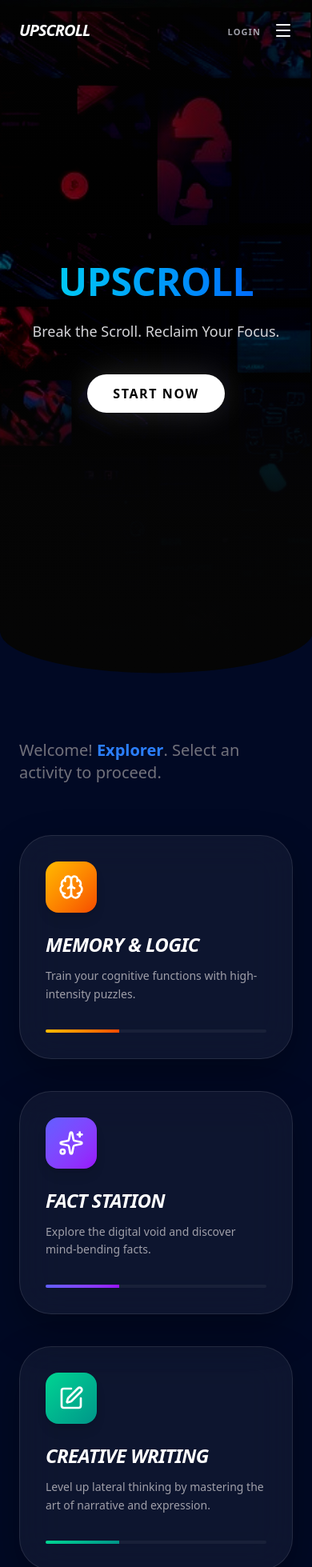
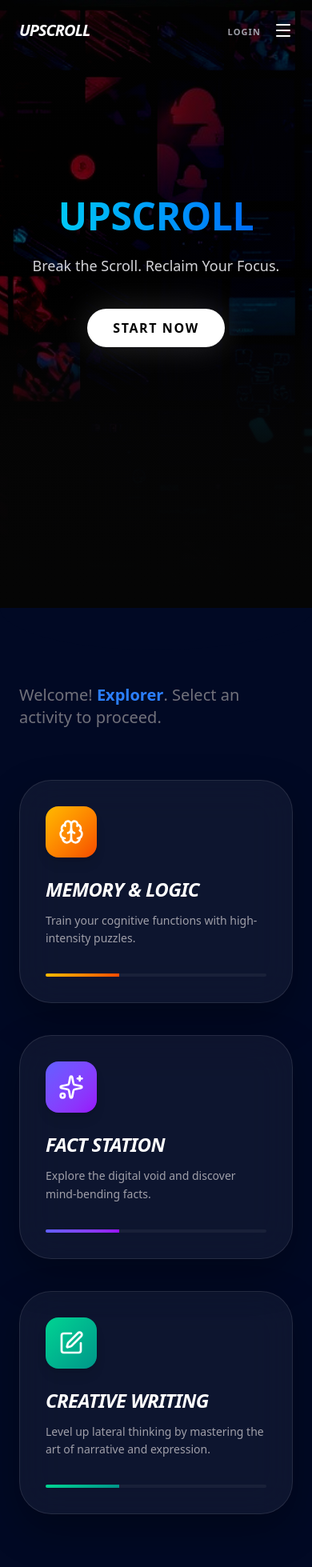
Before and after one commit to Shweta-Singh11/UpScroll, a React (Vite) app: page / in a window 390 px wide. Shown: the top 1959 px of the page at 80% size. Built offline with nearby package versions, Linux system fonts and the light colour scheme.

Commit message:
Update Home component layout and styling for improved visual consistency and responsiveness

```diff
--- a/src/pages/Home.jsx
+++ b/src/pages/Home.jsx
@@ -109,7 +109,7 @@ const Home = () => {
   return (
     <div className="min-h-screen bg-[#010924]">
       {/* HERO SECTION */}
-      <section className="relative h-screen flex items-center justify-center overflow-hidden bg-[#050505] ">
+      <section className="relative min-h-[90vh] flex items-center justify-center overflow-hidden bg-[#050505] pb-20 md:pb-32 ">
         <div className="absolute bottom-0 left-0 w-full h-[50vh] bg-linear-to-t from-[#050505] via-[#050505]/80 to-transparent z-20 pointer-events-none"></div>
         {/* Subtle Parallax Background */}
         <div
@@ -157,7 +157,7 @@ const Home = () => {
         </div>
       </section>
       {/* svg */}
-      <div className="absolute bottom-0 left-0 w-full overflow-hidden leading-0 z-20 translate-y-[1px]">
+      <div className="relative w-full overflow-hidden leading-0 z-20 -mt-1">
         <svg
           data-name="Layer 1"
           xmlns="http://www.w3.org/2000/svg"
@@ -173,11 +173,13 @@ const Home = () => {
       </div>
 
       {/* activities */}
-      <div className="max-w-7xl mx-auto px-6 py-20 relative z-40 bg-[#010924]">
+      <div className="bg-[#010924] relative z-40 -mt-px">
+        <div className="max-w-7xl mx-auto px-6 py-10 md:py-20">
           <header className="mb-16 space-y-4">
             <p className="text-zinc-500  text-xl font-medium max-w-xl">
-            Welcome! <span className="text-blue-500 font-bold">{username}</span>
-            . Select an activity to proceed.
+              Welcome!{" "}
+              <span className="text-blue-500 font-bold">{username}</span>.
+              Select an activity to proceed.
             </p>
           </header>
 
@@ -222,6 +224,7 @@ const Home = () => {
             ))}
           </div>
         </div>
+      </div>
 
       {/* faq's */}
       <section className="pt-20 pb-10 px-6 ">
```
Lines whose indentation alone changed are shown as unchanged.
